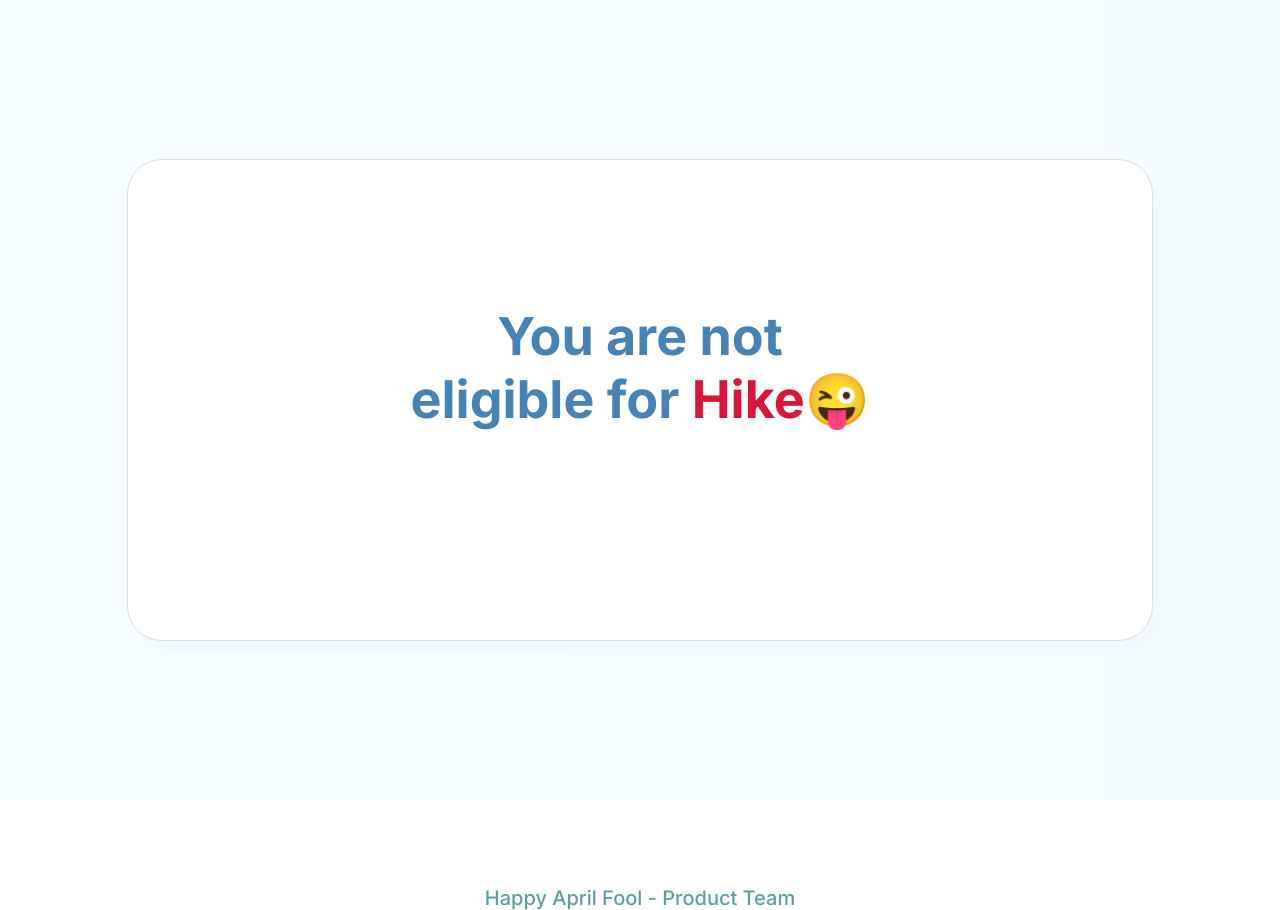
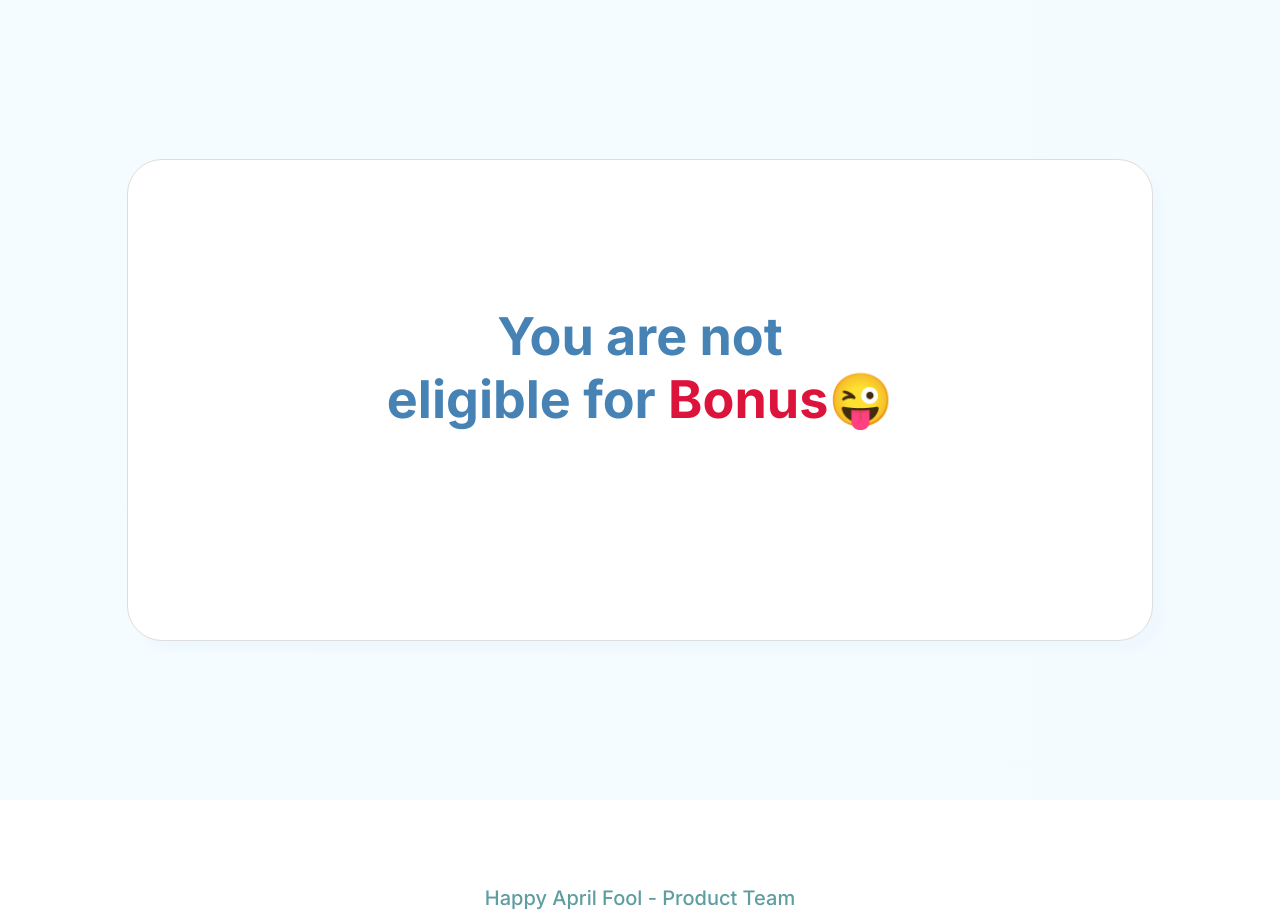
Before and after one commit to madhavsajikumar/aprilfool2022, a plain HTML site: page index.html in a window 1280 px wide. Drawn offline with Linux system fonts and the light colour scheme.

Commit message:
Update index.html

```diff
--- a/index.html
+++ b/index.html
@@ -55,7 +55,7 @@
       <div class="container">
         <h1 style="text-align: center; font-size: 52px; color: steelblue">
           You are not <br />
-          eligible for <span style="color: crimson">Hike</span>😜
+          eligible for <span style="color: crimson">Bonus</span>😜
         </h1>
         <div class="product">
           <p>Happy April Fool - Product Team</p>
```
